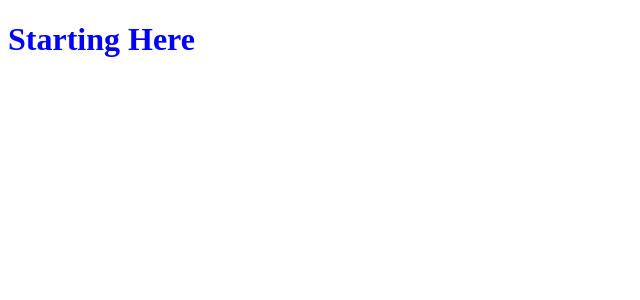
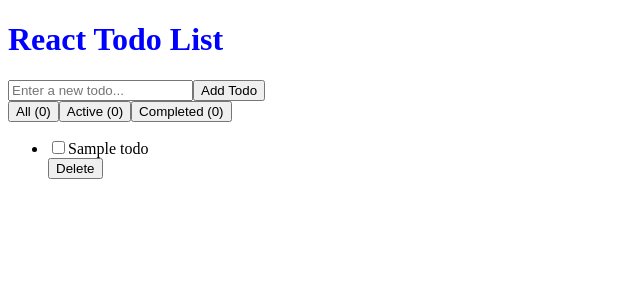
Before and after one commit to QABrandon/react-todo, a React (Vite) app in the folder todo-react-app/: page / in a window 1280 px wide. Shown: the top 300 px of the page, without its empty margins (0-640 px from the left). Built offline with nearby package versions, Linux system fonts and the light colour scheme.

Commit message:
feat: add todo component structure

```diff
--- a/todo-react-app/src/App.jsx
+++ b/todo-react-app/src/App.jsx
@@ -1,9 +1,19 @@
 import "./App.css";
+import AddTodo from "./components/AddTodo";
+import TodoFilters from "./components/TodoFilters";
+import TodoList from "./components/TodoList";
 
 function App() {
   return (
     <>
-      <h1>Starting Here</h1>
+      <header>
+        <h1>React Todo List</h1>
+      </header>
+      <main>
+        <AddTodo />
+        <TodoFilters />
+        <TodoList />
+      </main>
     </>
   );
 }
--- /dev/null
+++ b/todo-react-app/src/components/AddTodo.jsx
@@ -0,0 +1,16 @@
+function AddTodo() {
+  return (
+    <section className="todo-input-section">
+      <form className="todo-form">
+        <div className="input-group">
+          <input type="text" placeholder="Enter a new todo..." />
+          <button type="submit" className="add-btn">
+            Add Todo
+          </button>
+        </div>
+      </form>
+    </section>
+  );
+}
+
+export default AddTodo;
--- /dev/null
+++ b/todo-react-app/src/components/TodoFilters.jsx
@@ -0,0 +1,11 @@
+function TodoFilters() {
+  return (
+    <div className="todo-filters">
+      <button type="button">All (0)</button>
+      <button type="button">Active (0)</button>
+      <button type="button">Completed (0)</button>
+    </div>
+  );
+}
+
+export default TodoFilters;
--- /dev/null
+++ b/todo-react-app/src/components/TodoItem.jsx
@@ -0,0 +1,15 @@
+function TodoItem() {
+  return (
+    <li className="todo-item">
+      <input type="checkbox" className="todo-checkbox" />
+      <span className="todo-text">Sample todo</span>
+      <div className="todo-actions">
+        <button type="button" className="delete-btn">
+          Delete
+        </button>
+      </div>
+    </li>
+  );
+}
+
+export default TodoItem;
--- /dev/null
+++ b/todo-react-app/src/components/TodoList.jsx
@@ -0,0 +1,13 @@
+import TodoItem from "./TodoItem";
+
+function TodoList() {
+  return (
+    <section className="todo-list-section">
+      <ul className="todo-list">
+        <TodoItem />
+      </ul>
+    </section>
+  );
+}
+
+export default TodoList;
```
